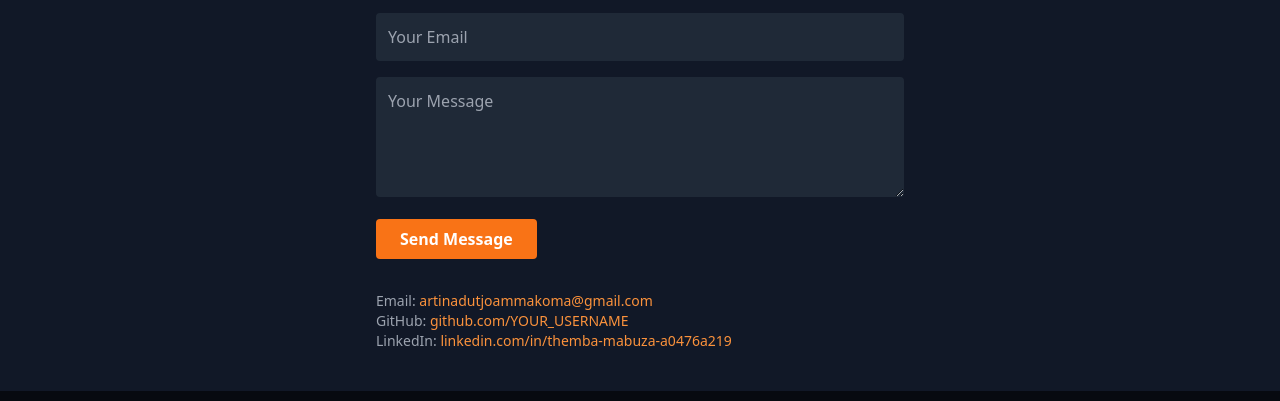
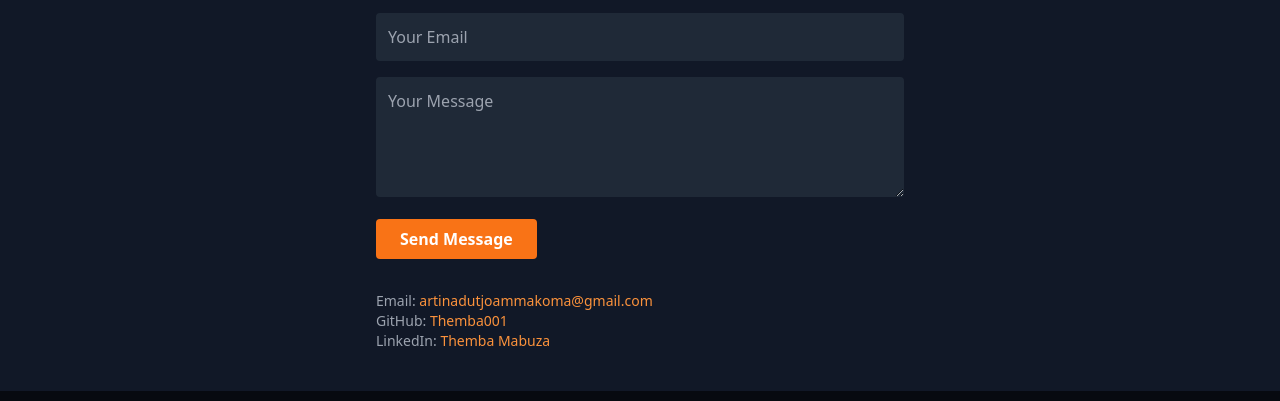
Before and after one commit to Themba001/Portfolio, a website: page contact.html in a window 1280 px wide. Shown: the part 215-616 px from the top of the page. Drawn offline with Linux system fonts and the light colour scheme.

Commit message:
Updated the contact details in the contact page

```diff
--- a/contact.html
+++ b/contact.html
@@ -78,7 +78,7 @@
         <p>
           GitHub:
           <a href="https://github.com/Themba001" class="text-orange-400"
-            >github.com/YOUR_USERNAME</a
+            >Themba001</a
           >
         </p>
         <p>
@@ -86,7 +86,7 @@
           <a
             href="https://linkedin.com/in/themba-mabuza-a0476a219"
             class="text-orange-400"
-            >linkedin.com/in/themba-mabuza-a0476a219</a
+            >Themba Mabuza</a
           >
         </p>
       </div>
```
